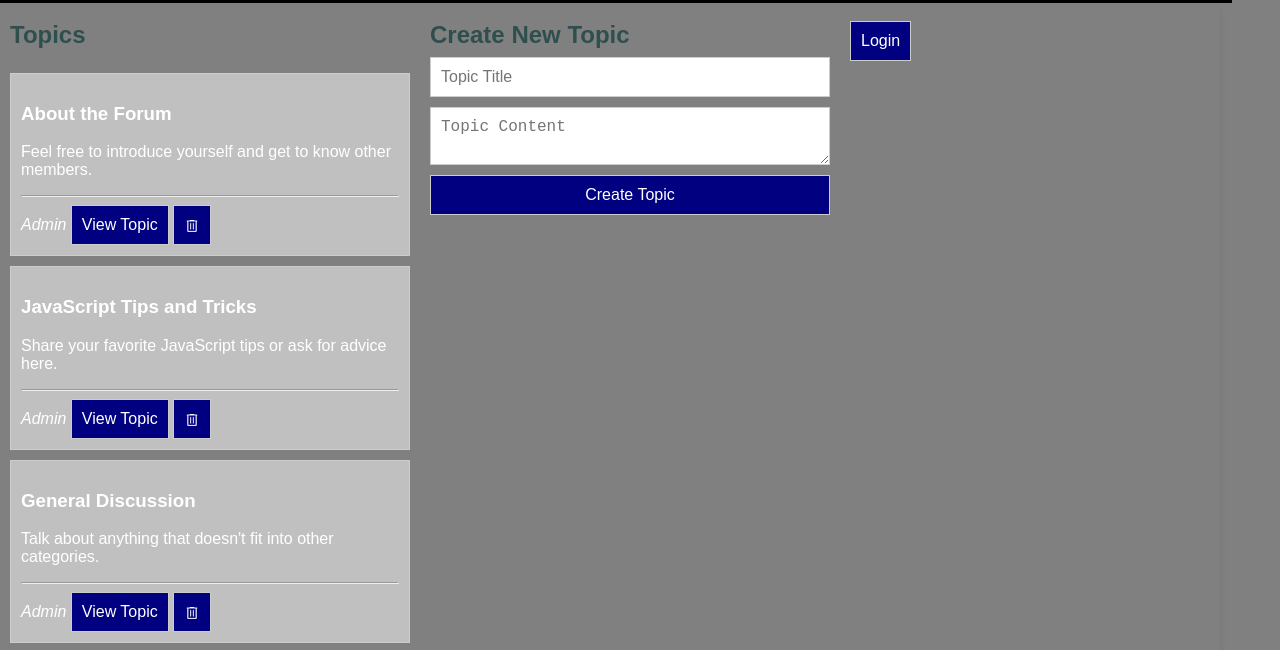
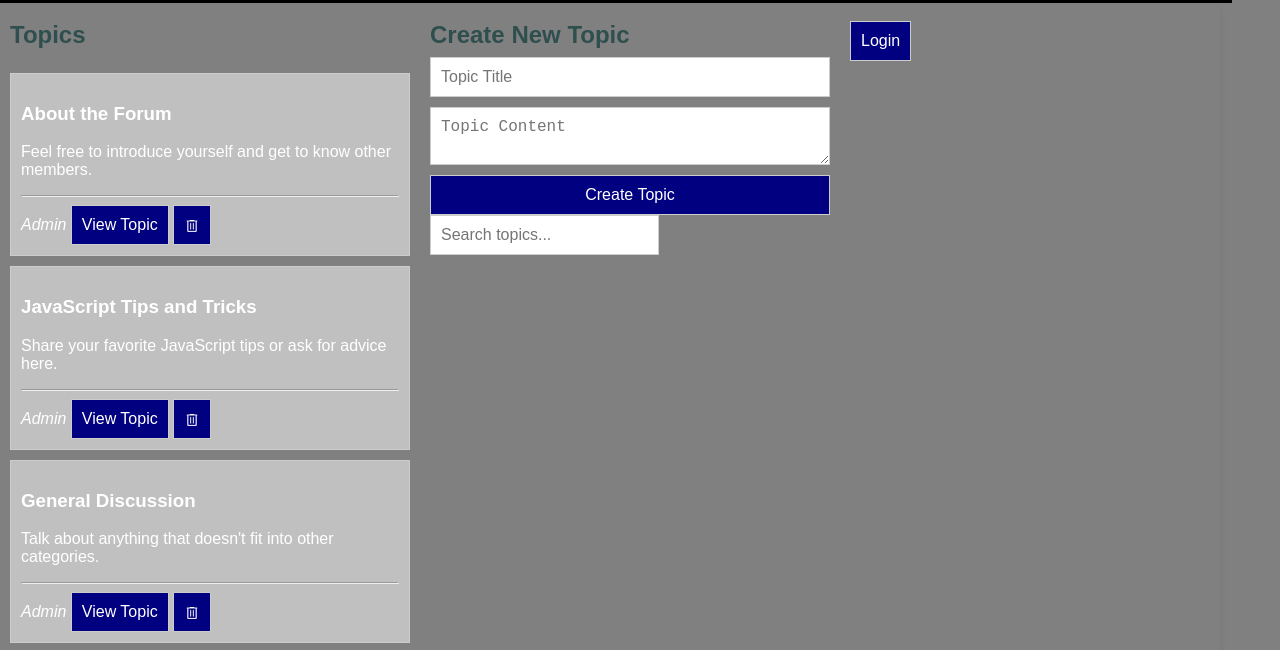
Before and after one commit to gaimerI/test, a plain HTML site: page index.html in a window 1280 px wide. Shown: the part 82-732 px from the top of the page. Drawn offline with Linux system fonts and the light colour scheme.

Commit message:
Update index.html

```diff
--- a/index.html
+++ b/index.html
@@ -26,6 +26,7 @@
                         <button type="submit">Create Topic</button>
                     </form>
                 </section>
+                <input type="text" id="search-bar" placeholder="Search topics...">
             </div>
             <div class="column">
                 <h2>
```
